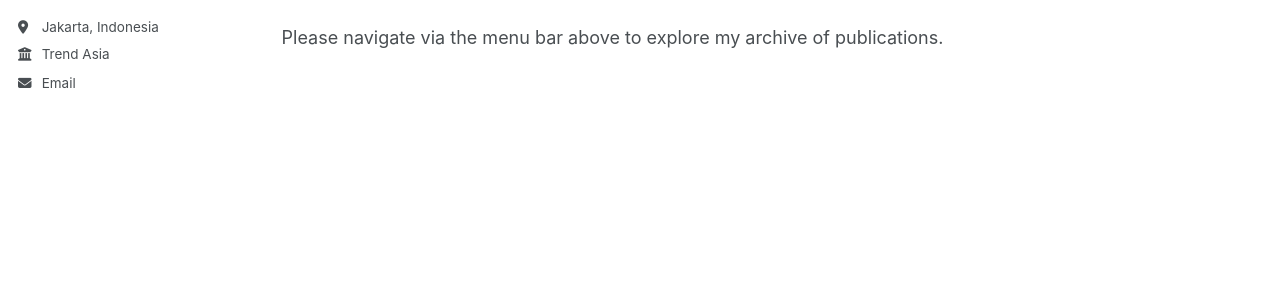
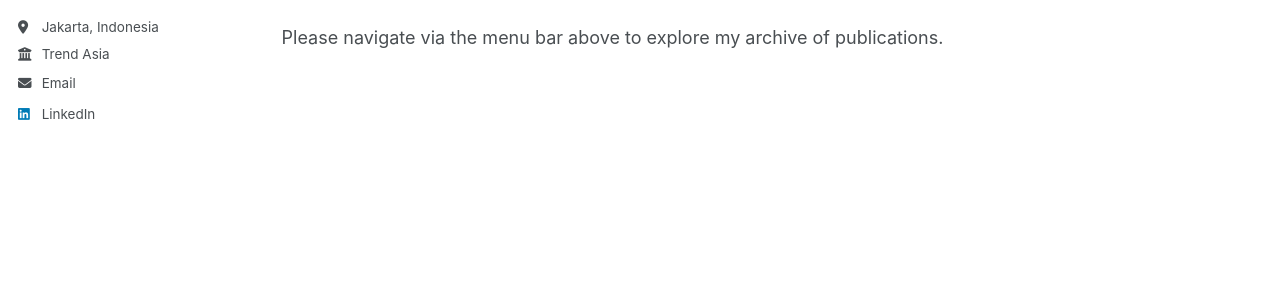
Before and after one commit to subworded/subworded.github.io, a Jekyll site: the page built from _pages/about.md, in a window 1280 px wide. Shown: the part 383-681 px from the top of the page. Built offline with Jekyll 4.4.1, drawn with Linux system fonts in a browser that asks for light colours; a style sheet for code colours, icons or effects is not loaded.

Commit message:
Update _config.yml

```diff
--- a/_config.yml
+++ b/_config.yml
@@ -48,7 +48,7 @@ author:
 
   # Social media
   # instagram        : subworded
-  # linkedin         : hafauzzan
+  linkedin         : hafauzzan
 
 
 
```
